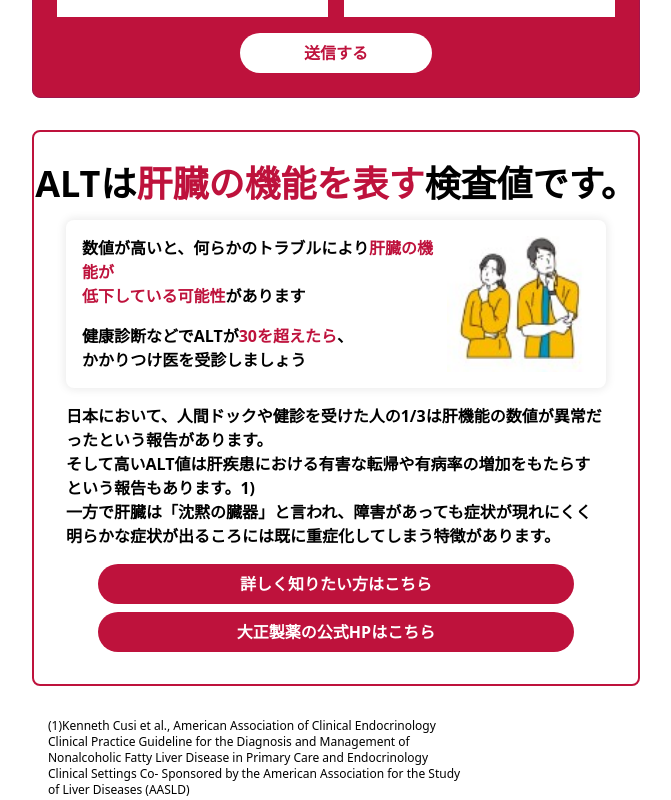
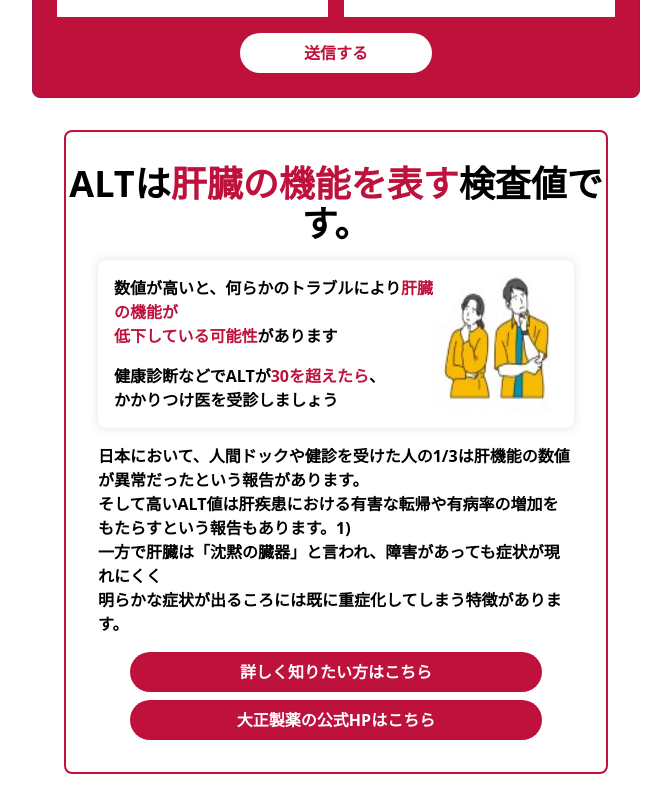
Before and after one commit to tomoru04/hataraku-kanzou, a Next.js app: page / in a window 1280 px wide. Shown: the part 1680-2480 px from the top of the page, without its empty margins (304-975 px from the left). Built offline with nearby package versions, Linux system fonts and the light colour scheme.

Commit message:
modify: just something

```diff
--- a/pages/index.js
+++ b/pages/index.js
@@ -27,7 +27,7 @@ export default function Home() {
             <div className="relative rounded-lg border-2 border-[#be123c] m-4 md:m-8">
               <div className="px-12 py-8 flex justify-center">
                 <div className="my-auto">
-                  <h2 className="text-2xl font-bold"><span className="text-[#be123c]">「奈良宣言2024」</span>をご存じですか？</h2>
+                  <h2 className="text-2xl font-bold"><span className="text-[#be123c]">「奈良宣言2024」</span><br className="md:hidden"/>をご存じですか？</h2>
                   <Image src="/kanzou.jpg" alt="Placeholder Image 1" className="mt-4 md:hidden" width={300} height={300} />
                   <h2 className="mt-12">日本肝臓学会では、「Stop CLD せんとくんの<br/>Over30（ALT＞30U/L）」の宣言を発出し、<br/>かかりつけ医への受診促進を目的として、<br/><span className="font-bold">慢性肝臓病（CLD）の早期発見</span>を図ります。</h2>
                 </div>
@@ -37,10 +37,10 @@ export default function Home() {
               </div>
             </div>
 
-            <div className="rounded-lg border-2 border-[#be123c] m-8">
+            <div className="rounded-lg border-2 border-[#be123c] m-4 md:m-8">
               <div className="px-12 py-8 flex justify-center">
                 <div className="my-auto">
-                  <h2 className="text-2xl font-bold">何が原因で<span className="text-[#be123c]">ALT</span>は高くなる？</h2>
+                  <h2 className="text-2xl font-bold">何が原因で<br className="md:hidden"/><span className="text-[#be123c]">ALT</span>は高くなる？</h2>
                   <Image src="/kanzou.jpg" alt="Placeholder Image 2" className="mt-4 md:hidden" width={300} height={300} />
                   <h2 className="mt-12"><span className="font-bold">運動不足</span>や<span className="font-bold">睡眠不足</span>などによる<span className="font-bold">生活習慣</span>を基盤とした、<br/>いわゆる脂肪肝などが進行して肝硬変や肝臓がんになることも<br/>増えており、<span className="font-bold">日常生活から注意</span>が必要です。</h2>
                 </div>
@@ -50,7 +50,7 @@ export default function Home() {
               </div>
             </div>
 
-            <form className="border border-pink-800 p-6 rounded-lg mb-8 bg-[#be123c] font-bold" action="https://script.google.com/a/macros/g.chuo-u.ac.jp/s/AKfycbyf7PqoBRsbqs-ko34fgOoGvOy8sYK1Yd6rmI2wUAayRKayhnqv_TBl_CdLuPHYGZ8cUQ/exec" method="POST">
+            <form className="border border-pink-800 p-6 md:rounded-lg mb-8 bg-[#be123c] font-bold" action="https://script.google.com/a/macros/g.chuo-u.ac.jp/s/AKfycbyf7PqoBRsbqs-ko34fgOoGvOy8sYK1Yd6rmI2wUAayRKayhnqv_TBl_CdLuPHYGZ8cUQ/exec" method="POST">
               <div className="md:flex justify-center text-center">
                 <div className="mb-4 md:float-left bg-white p-8">
                   <Image src="/johansin.jpg" alt="Placeholder Image 2" className="mx-auto" width={300} height={300} />
@@ -89,7 +89,7 @@ export default function Home() {
               </div>
             </form>
 
-            <div className="text-center rounded-lg border-2 border-[#be123c] py-8 font-bold">
+            <div className="text-center rounded-lg border-2 border-[#be123c] py-8 font-bold m-4 md:m-8">
               <h2 className="mb-4 text-4xl">ALTは<span className="text-[#be123c]">肝臓の機能を表す</span><br className="md:hidden"/>検査値です。</h2>
               <div className="mx-8 my-4 p-4 rounded-lg shadow-wide text-left flex justify-center">
                 <div className="float-left">
@@ -109,7 +109,7 @@ export default function Home() {
               </div>
             </div>
 
-            <div className="my-8 mx-4 text-xs">
+            <div className="mt-8 mx-4 pb-8 text-xs">
               <h3>(1)Kenneth Cusi et al., American Association of Clinical Endocrinology </h3>
               <h3>Clinical Practice Guideline for the Diagnosis and Management of </h3>
               <h3>Nonalcoholic Fatty Liver Disease in Primary Care and Endocrinology </h3>
```
